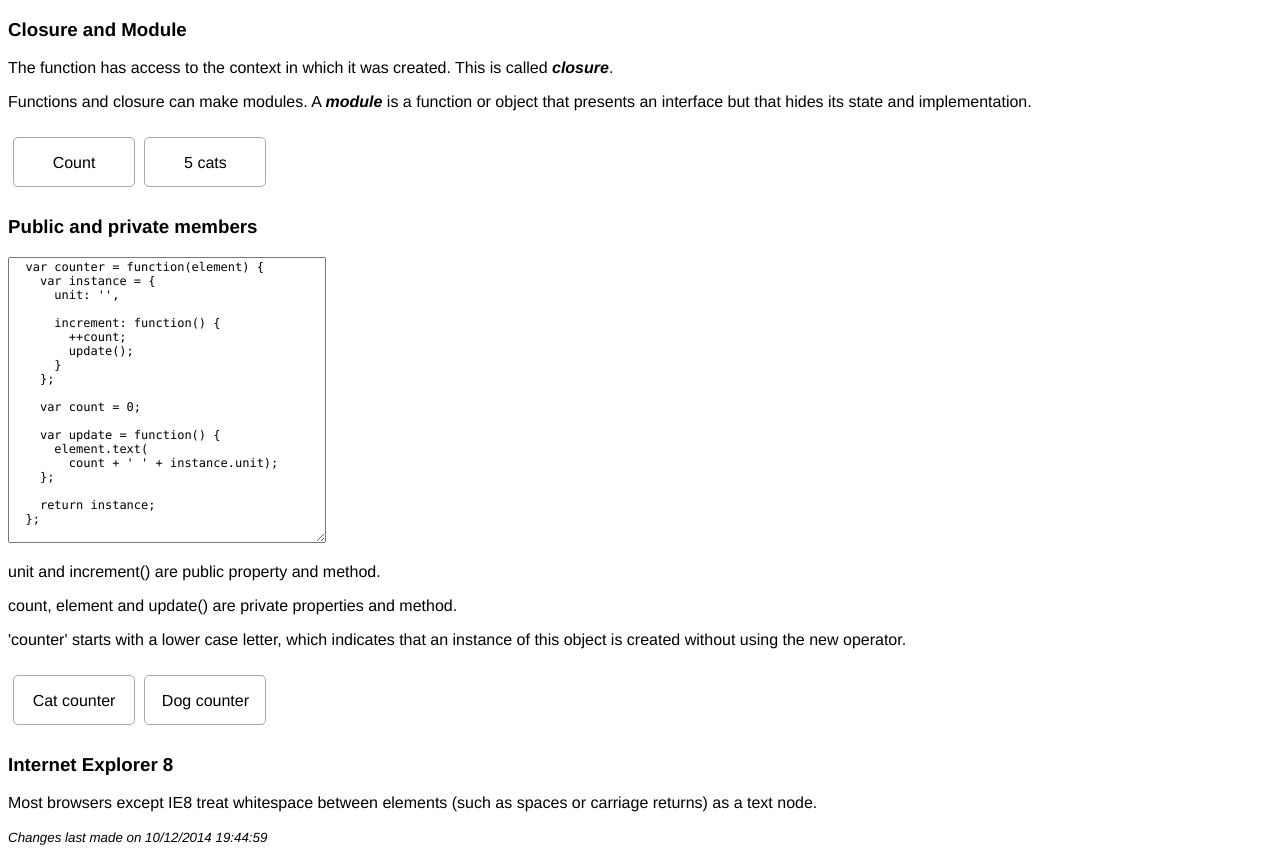
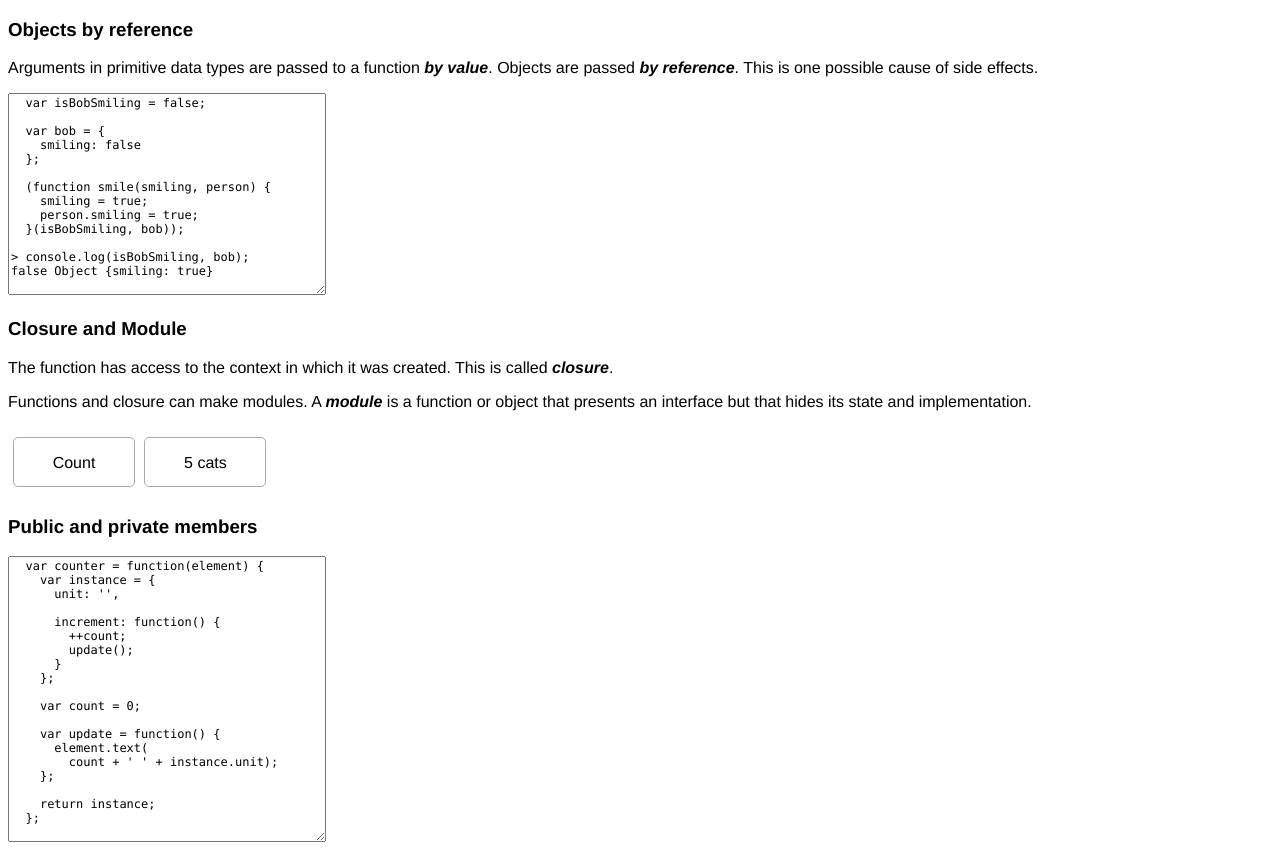
Before and after one commit to HIROSN/netcompweb, a plain HTML site: page index.html in a window 1280 px wide. Shown: the top 848 px of the page. Drawn offline with nearby package versions, Linux system fonts and the light colour scheme.

Commit message:
Add notes on a side effect.

```diff
--- a/index.html
+++ b/index.html
@@ -9,6 +9,24 @@
     <title>Notes on foundations of JavaScript</title>
   </head>
   <body>
+
+    <h3>Objects by reference</h3>
+    <p>Arguments in primitive data types are passed to a function <em>by value</em>. Objects are passed <em>by reference</em>. This is one possible cause of side effects.</p>
+    <p>
+      <textarea id="bob" class="code" readonly=true cols=41 rows=14>
+  var isBobSmiling = false;
+
+  var bob = {
+    smiling: false
+  };
+
+  (function smile(smiling, person) {
+    smiling = true;
+    person.smiling = true;
+  }(isBobSmiling, bob));
+
+> console.log(isBobSmiling, bob);</textarea>
+    </p>
 
     <h3>Closure and Module</h3>
     <p>The function has access to the context in which it was created.
@@ -41,8 +59,7 @@
     };
 
     return instance;
-  };
-      </textarea>
+  };</textarea>
     </p>
     <p>unit and increment() are public property and method.</p>
     <p>count, element and update() are private properties and method.</p>
--- a/script.js
+++ b/script.js
@@ -13,6 +13,24 @@ $(document).ready(function() {
   $('.button').mouseleave(function() {
     $(this).removeClass('active');
   });
+
+  // Objects by reference
+  (function() {
+    var log;
+    var isBobSmiling = false;
+
+    var bob = {
+      smiling: false
+    };
+
+    (function smile(smiling, person) {
+      smiling = true;
+      person.smiling = true;
+    }(isBobSmiling, bob));
+
+    log = '\n' + isBobSmiling + ' Object {smiling: ' + bob.smiling + '}';
+    $('#bob').text($('#bob').text() + log);
+  }());
 
   // Cat Counter
   (function() {
```
